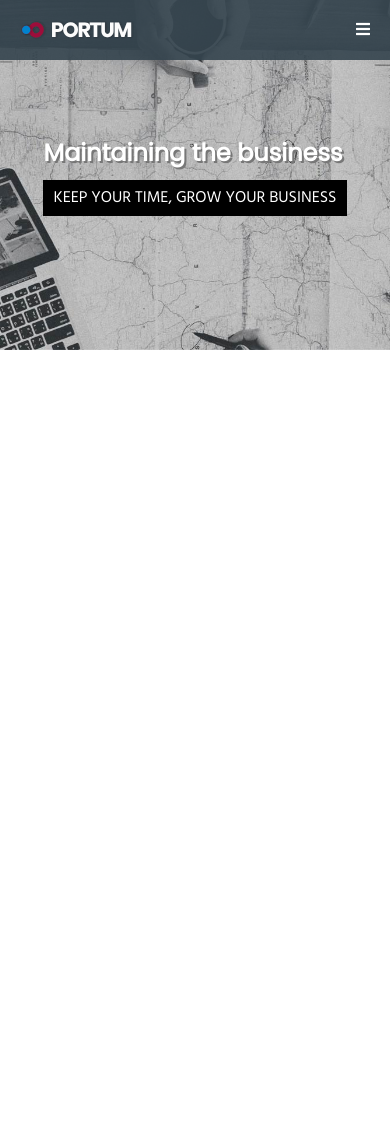
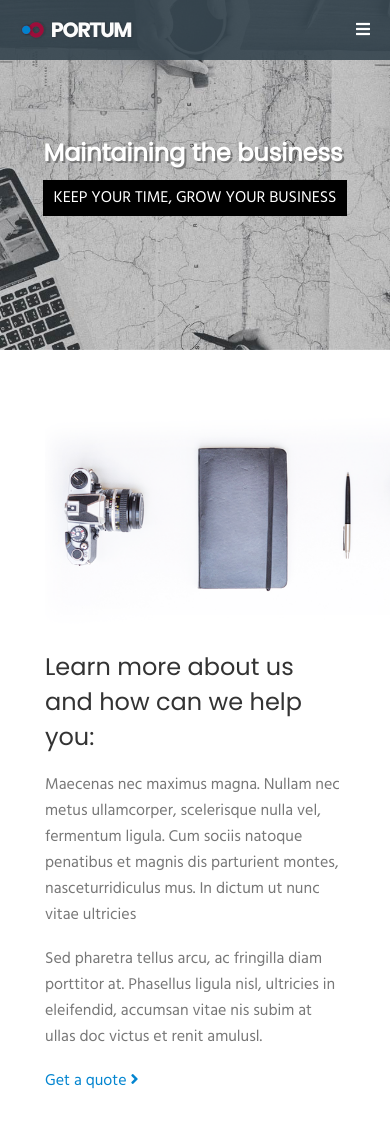
Before and after one commit to BGZStephen/portum, an Angular app: page / in a window 390 px wide. Shown: the top 1128 px of the page. Before the commit the page ends 844 px from the top, so only its background shows below. Built offline with nearby package versions, Linux system fonts and the light colour scheme.

Commit message:
home-about component + responsive stylings

```diff
--- a/src/app/app.module.ts
+++ b/src/app/app.module.ts
@@ -6,6 +6,7 @@ import { AppRoutes } from './app.routes';
 
 import * as components from 'app/components/components-barrel';
 import { CarouselComponent } from './components/carousel/carousel.component';
+import { HomeAboutComponent } from './components/home/about/home-about.component';
 
 @NgModule({
   declarations: [
@@ -14,7 +15,8 @@ import { CarouselComponent } from './components/carousel/carousel.component';
     components.ViewWrapperComponent,
     components.NavbarViewComponent,
     components.NavbarMenuComponent,
-    CarouselComponent
+    CarouselComponent,
+    HomeAboutComponent
   ],
   imports: [
     BrowserModule,
--- a/src/app/components/carousel/carousel.component.scss
+++ b/src/app/components/carousel/carousel.component.scss
@@ -34,6 +34,7 @@
 
           @media(min-width: $screen-md) {
             font-size: 2.8em;
+            margin-bottom: 0;
             text-shadow: 3px 3px #777;
           }
 
--- /dev/null
+++ b/src/app/components/home/about/home-about.component.html
@@ -0,0 +1,18 @@
+<div id="home-about">
+  <div class="section-container">
+    <div class="row">
+      <div class="col-sm-5 about-image-container">
+        <img src="/assets/img/01_about.png">
+      </div>
+      <div class="col-sm-7 about-text-container">
+        <h2>Learn more about us and how can we help you:</h2>
+        <br>
+        <p>Maecenas nec maximus magna. Nullam nec metus ullamcorper, scelerisque nulla vel, fermentum ligula. Cum sociis natoque penatibus et magnis dis parturient montes, nasceturridiculus mus. In dictum ut nunc vitae ultricies</p>
+        <br>
+        <p>Sed pharetra tellus arcu, ac fringilla diam porttitor at. Phasellus ligula nisl, ultricies in eleifendid, accumsan vitae nis subim at ullas doc victus et renit amulusl.</p>
+        <br>
+        <span><a>Get a quote </a><i class="fa fa-angle-right"></i></span>
+      </div>
+    </div>
+  </div>
+</div>
--- /dev/null
+++ b/src/app/components/home/about/home-about.component.scss
@@ -0,0 +1,34 @@
+#home-about {
+  .about-image-container {
+    text-align: right;
+    img {
+      height: 250px;
+
+      @media(min-width: $screen-lg) {
+        margin-right: 20px;
+      }
+    }
+  }
+
+  .about-text-container {
+    h2 {
+      font-weight: 300;
+      color: #333;
+      @media (min-width: $screen-lg) {
+        font-size: 2em;
+      }
+    }
+
+    p {
+      color: #777;
+      max-width: 600px;
+    }
+
+    span {
+      color: $primary-blue;
+      a {
+        color: $primary-blue;
+      }
+    }
+  }
+}
--- /dev/null
+++ b/src/app/components/home/about/home-about.component.ts
@@ -0,0 +1,14 @@
+import { Component, OnInit } from '@angular/core';
+
+@Component({
+  selector: 'app-home-about',
+  templateUrl: './home-about.component.html',
+})
+export class HomeAboutComponent implements OnInit {
+
+  constructor() { }
+
+  ngOnInit() {
+  }
+
+}
--- a/src/app/components/home/view/home-view.component.html
+++ b/src/app/components/home/view/home-view.component.html
@@ -21,5 +21,6 @@
         </span>
       </div>
     </div>
+    <app-home-about></app-home-about>
   </div>
 </div>
--- a/src/app/components/home/view/home-view.component.scss
+++ b/src/app/components/home/view/home-view.component.scss
@@ -18,7 +18,8 @@
       display: none;
       bottom: 5px;
       position: relative;
-      top: -52px;
+      top: -51px;
+      margin-bottom: -51px;
       width: calc(100% + 50px);
 
       .selector {
--- a/src/styles/layout/_containers.scss
+++ b/src/styles/layout/_containers.scss
@@ -5,3 +5,12 @@
 .content-container.horizontal {
   flex-direction: column;
 }
+
+.section-container {
+  width: 100%;
+  padding: 40px;
+
+  @media(min-width: $screen-lg) {
+    padding: 80px;
+  }
+}
--- a/src/styles/main.scss
+++ b/src/styles/main.scss
@@ -5,6 +5,7 @@
 @import '../app/components/navbar/view/navbar-view.component';
 @import '../app/components/navbar/menu/navbar-menu.component';
 @import '../app/components/home/view/home-view.component';
+@import '../app/components/home/about/home-about.component';
 @import '../app/components/carousel/carousel.component';
 
 * {
```
Also changed, not shown: 1 other file (tests, documents, lock files or other folders).
